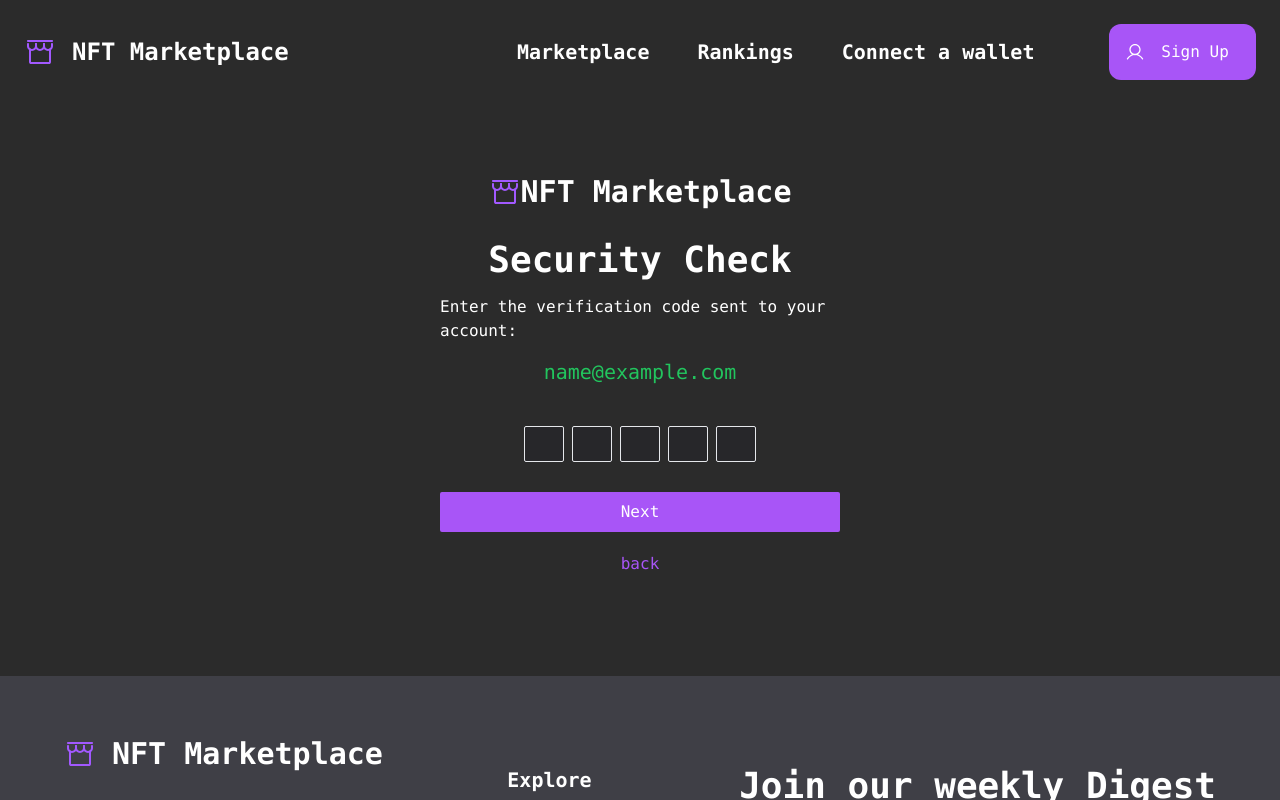
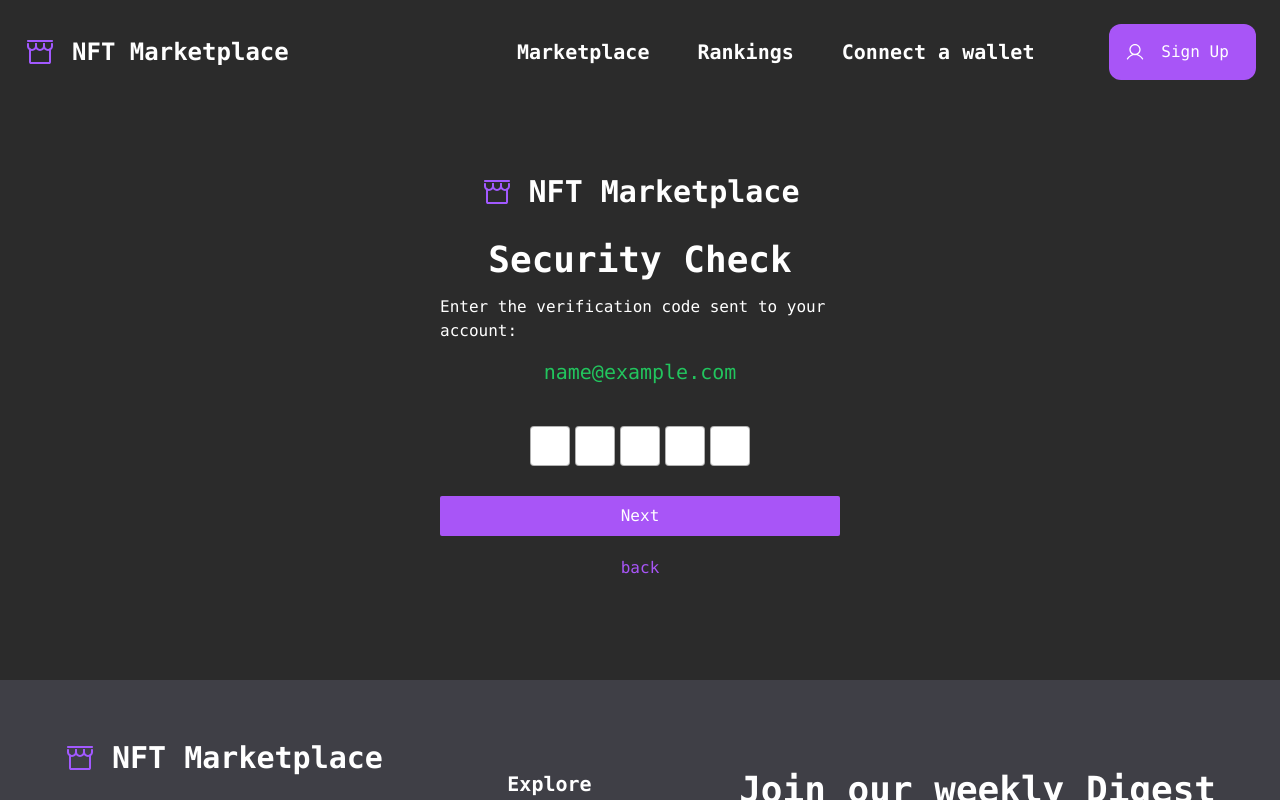
Before and after one commit to NABIL234234/NFT-MARKETPLACE, a React (Vite) app: page /confirmAccount in a window 1280 px wide. Both pictures are taken after typing "name@example.com" into the empty fields and a click on the button "Next". Shown: the top 800 px of the page. Built offline with nearby package versions, Linux system fonts and the light colour scheme; no server answers; a web font is replaced by a local one.

Commit message:
Added validation for code confirm

```diff
--- a/src/pages/Register/Identification.jsx
+++ b/src/pages/Register/Identification.jsx
@@ -1,52 +1,110 @@
-import React, { useEffect } from "react";
+import React, { useEffect, useState, useRef } from "react";
 import { NavLink, useNavigate } from "react-router-dom";
+import { useDispatch, useSelector } from "react-redux";
 import { useForm } from "react-hook-form";
-import { useDispatch, useSelector } from "react-redux";
 import { sendCode } from "../../store/slices/confirnCode";
 
 // images
 import market from "../../../src/assets/IMAGE/PLAY.SVG/nav/Storefront.svg";
 
+const OTPInput = ({ length, onChange }) => {
+  const [values, setValues] = useState(Array(length).fill(""));
+  const inputsRefs = useRef([]);
+
+  const handleChange = (e, index) => {
+    const { value } = e.target;
+    const newValues = [...values];
+    newValues[index] = value.slice(-1);
+    setValues(newValues);
+    onChange(newValues.join(""));
+    if (value && index < length - 1) {
+      inputsRefs.current[index + 1].focus();
+    }
+  };
+
+  const handlePaste = (e) => {
+    const paste = e.clipboardData.getData("text");
+    const newValues = paste.split("").slice(0, length);
+    setValues(newValues);
+    onChange(newValues.join(""));
+    e.preventDefault();
+  };
+
+  const handleKeyDown = (e, index) => {
+    switch (e.key) {
+      case "ArrowUp":
+      case "ArrowLeft":
+        if (index > 0) {
+          inputsRefs.current[index - 1].focus();
+        }
+        break;
+      case "ArrowDown":
+      case "ArrowRight":
+        if (index < length - 1) {
+          inputsRefs.current[index + 1].focus();
+        }
+        break;
+      default:
+        break;
+    }
+  };
+
+  return (
+    <div onPaste={handlePaste} style={{ display: "flex", gap: "5px" }}>
+      {values.map((value, index) => (
+        <input
+          key={index}
+          ref={(el) => (inputsRefs.current[index] = el)}
+          type="text"
+          value={value}
+          onChange={(e) => handleChange(e, index)}
+          onKeyDown={(e) => handleKeyDown(e, index)}
+          maxLength="1"
+          style={{
+            width: "40px",
+            height: "40px",
+            fontSize: "20px",
+            textAlign: "center",
+            borderRadius: "4px",
+            border: "1px solid rgba(0,0,0,0.3)",
+            outline: "none"
+          }}
+        />
+      ))}
+    </div>
+  );
+};
+
 export default function ConfirmAccount() {
-  const {
-    register,
-    handleSubmit,
-    formState: { errors },
-  } = useForm();
+  const [otp, setOtp] = useState('');
   const navigate = useNavigate();
-
+  const dispatch = useDispatch();
   const { email } = useSelector((state) => state.confirmCode);
+  const { handleSubmit, register, formState: { errors } } = useForm();
 
   useEffect(() => {
-    if (email) return;
+    if (!email) {
       navigate("/confirmAccount");
-  }, []);
+    }
+  }, [email, navigate]);
 
-  const dispatch = useDispatch();
-
-  const onSubmit = async (data) => {
+  const onSubmit = async () => {
     try {
-      const resultAction = await dispatch(
-        sendCode({ code: Object.values(data).join(""), email })
-      );
+      const resultAction = await dispatch(sendCode({ code: otp, email }));
       console.log("Данные с сервера:", resultAction.payload);
+      navigate("/newPassword");
     } catch (error) {
       console.error("Ошибка при выполнении запроса:", error);
     }
-    navigate("/newPassword");
   };
 
   return (
-    <>
     <div className="mt-[70px] mb-[100px]">
       <div className="max-w-6xl px-5 mx-auto font-mono">
-          <form
-            onSubmit={handleSubmit(onSubmit)}
-            className="flex flex-col rdd:items-center gap-[30px]"
-          >
-            <div className="flex items-center gap-41ё ">
+        <form onSubmit={handleSubmit(onSubmit)} className="flex flex-col items-center gap-[30px]">
+          <div className="flex items-center gap-4">
             <img src={market} alt="market" />
-              <NavLink to="/" className="nav_link  text-2xl rdd:text-3xl">
+            <NavLink to="/" className="nav_link text-2xl rdd:text-3xl">
               NFT Marketplace
             </NavLink>
           </div>
@@ -55,54 +113,13 @@ export default function ConfirmAccount() {
             <p>Enter the verification code sent to your account:</p>
             <span className="text-xl text-green-500">{email}</span>
           </div>
-
           <div className="flex justify-center gap-2 mt-[10px]">
-              <input
-                name="code_1"
-                {...register("code_1", {
-                  required: "Введи код подтверждения",
-                })}
-                className="flex items-center w-[40px] p-[5px] rounded-sm text-white bg-zinc-800 outline-none border-[1px]"
-              />
-              <input
-                name="code_2"
-                {...register("code_2", {
-                  required: "Введи код подтверждения",
-                })}
-                className="flex items-center w-[40px] p-[5px] rounded-sm text-white bg-zinc-800 outline-none border-[1px]"
-              />
-              <input
-                name="code_3"
-                {...register("code_3", {
-                  required: "Введи код подтверждения",
-                })}
-                className="flex items-center w-[40px] p-[5px] rounded-sm text-white bg-zinc-800 outline-none border-[1px]"
-              />
-              <input
-                name="code_4"
-                {...register("code_4", {
-                  required: "Введи код подтверждения",
-                })}
-                className="flex items-center w-[40px] p-[5px] rounded-sm text-white bg-zinc-800 outline-none border-[1px]"
-              />
-              <input
-                name="code_5"
-                {...register("code_5", {
-                  required: "Введи код подтверждения",
-                })}
-                className="flex items-center w-[40px] p-[5px] rounded-sm text-white bg-zinc-800 outline-none border-[1px]"
-              />
-              {errors.email && (
-                <span className="error absolute text-red-500 font-sans">
-                  {errors.email.message}
-                </span>
-              )}
+            <OTPInput length={5} onChange={setOtp} />
           </div>
-
           <div className="flex flex-col gap-[20px]">
             <button
               type="submit"
-                className="flex justify-center items-center w-[280px] rdd:w-[300px] mb:w-[400px] h-[40px] text-white bg-purple-500 rounded-sm transition ease-in-out  hover:bg-violet-600 active:bg-violet-700"
+              className="flex justify-center items-center w-[280px] rdd:w-[300px] mb:w-[400px] h-[40px] text-white bg-purple-500 rounded-sm transition ease-in-out hover:bg-violet-600 active:bg-violet-700"
             >
               Next
             </button>
@@ -116,6 +133,5 @@ export default function ConfirmAccount() {
         </form>
       </div>
     </div>
-    </>
   );
 }
```
Lines whose indentation alone changed are shown as unchanged.
